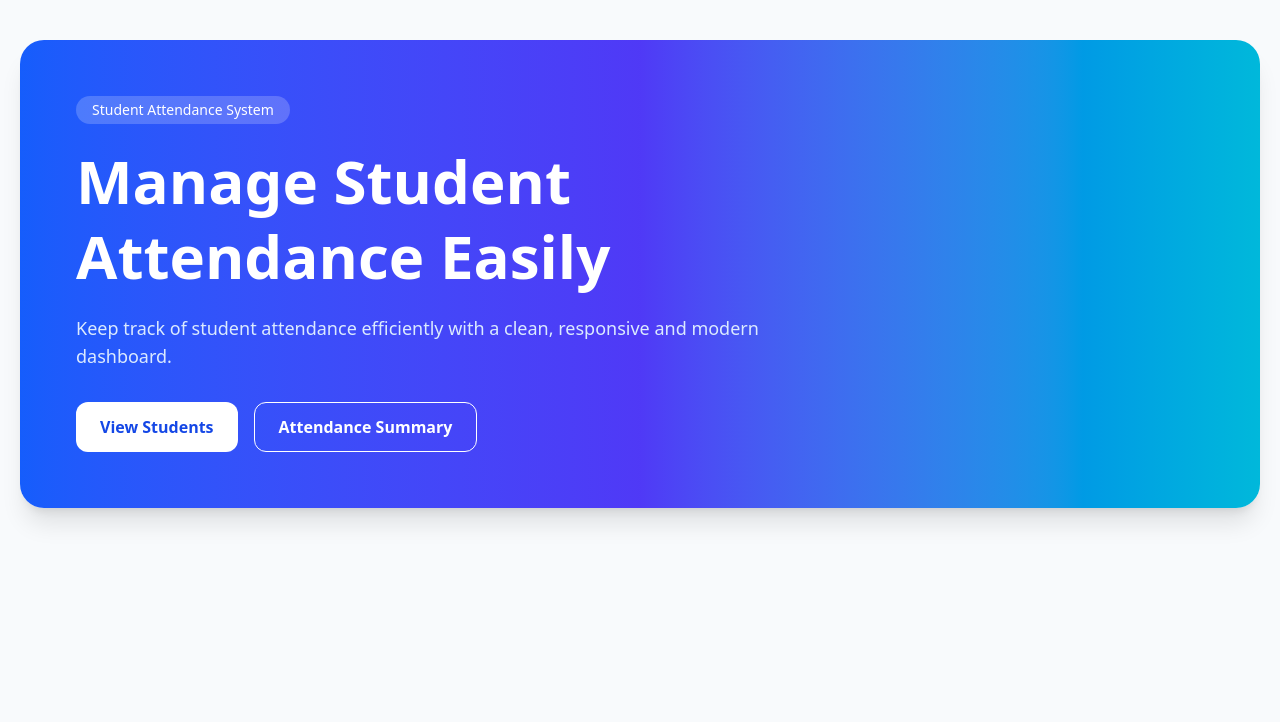
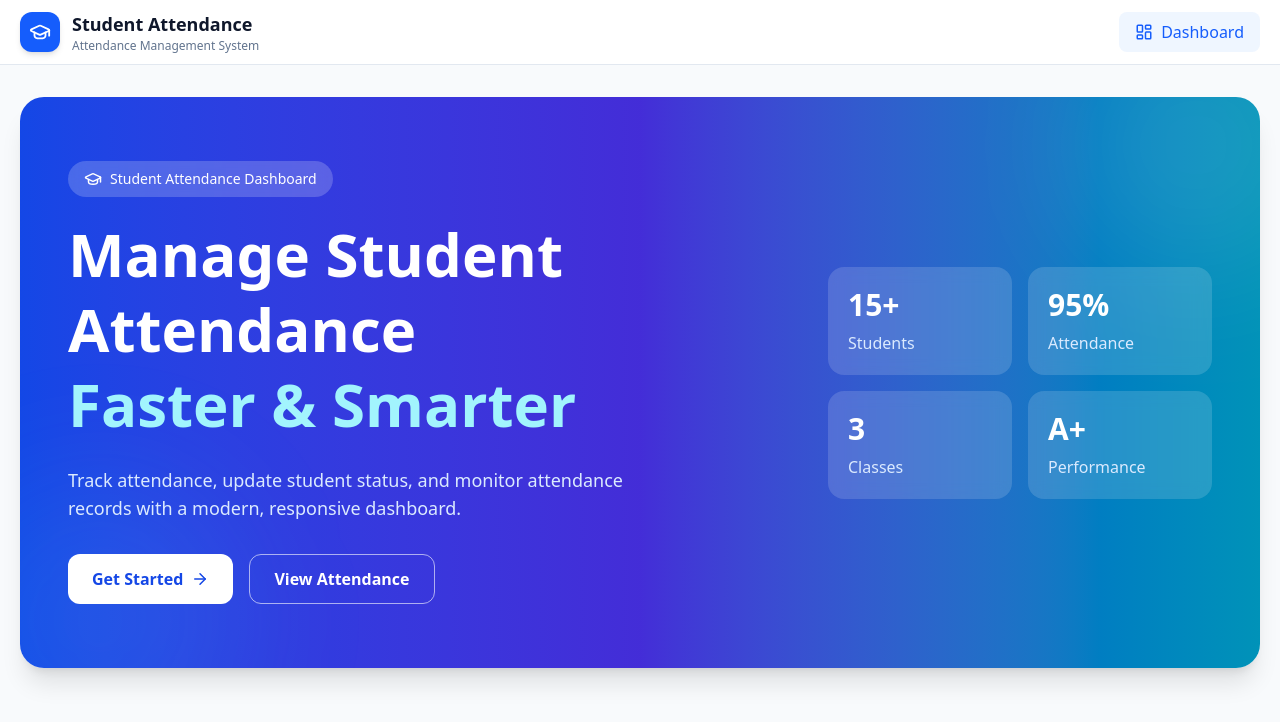
Before and after one commit to mdabgal/student-attendance, a Next.js app: page / in a window 1280 px wide. Shown: the top 722 px of the page. Built offline with nearby package versions, Linux system fonts and the light colour scheme.

Commit message:
navbar and hero section add

```diff
--- a/package.json
+++ b/package.json
@@ -9,6 +9,7 @@
     "lint": "eslint"
   },
   "dependencies": {
+    "lucide-react": "^1.27.0",
     "next": "16.2.12",
     "react": "19.2.4",
     "react-dom": "19.2.4"
--- a/src/app/page.tsx
+++ b/src/app/page.tsx
@@ -1,34 +1,13 @@
+import Navbar from "@/components/layout/Navbar";
+import Hero from "@/components/home/Hero";
+
 export default function Home() {
   return (
     <main className="min-h-screen bg-slate-50">
-      <div className="mx-auto max-w-7xl px-5 py-10">
-        {/* Hero Section */}
-        <section className="rounded-3xl bg-gradient-to-r from-blue-600 via-indigo-600 to-cyan-500 p-8 text-white shadow-xl md:p-14">
-          <div className="max-w-3xl">
-            <span className="inline-block rounded-full bg-white/20 px-4 py-1 text-sm font-medium">
-              Student Attendance System
-            </span>
+      <Navbar />
 
-            <h1 className="mt-5 text-4xl font-extrabold leading-tight md:text-6xl">
-              Manage Student Attendance Easily
-            </h1>
-
-            <p className="mt-5 text-base text-blue-100 md:text-lg">
-              Keep track of student attendance efficiently with a clean,
-              responsive and modern dashboard.
-            </p>
-
-            <div className="mt-8 flex flex-wrap gap-4">
-              <button className="rounded-xl bg-white px-6 py-3 font-semibold text-blue-700 transition hover:bg-slate-100">
-                View Students
-              </button>
-
-              <button className="rounded-xl border border-white px-6 py-3 font-semibold transition hover:bg-white hover:text-blue-700">
-                Attendance Summary
-              </button>
-            </div>
-          </div>
-        </section>
+      <div className="mx-auto max-w-7xl px-5 py-8">
+        <Hero />
       </div>
     </main>
   );
--- /dev/null
+++ b/src/components/home/Hero.tsx
@@ -0,0 +1,65 @@
+import { ArrowRight, GraduationCap } from "lucide-react";
+
+export default function Hero() {
+  return (
+    <section className="relative overflow-hidden rounded-3xl bg-gradient-to-r from-blue-700 via-indigo-700 to-cyan-600 px-6 py-12 text-white shadow-xl md:px-12 md:py-16">
+
+      <div className="absolute -top-20 -right-16 h-64 w-64 rounded-full bg-white/10 blur-3xl" />
+      <div className="absolute -bottom-24 -left-16 h-72 w-72 rounded-full bg-cyan-300/10 blur-3xl" />
+
+      <div className="relative flex flex-col items-start justify-between gap-10 lg:flex-row lg:items-center">
+        {/* Left */}
+        <div className="max-w-2xl">
+          <div className="mb-5 inline-flex items-center gap-2 rounded-full bg-white/20 px-4 py-2 text-sm font-medium backdrop-blur">
+            <GraduationCap size={18} />
+            Student Attendance Dashboard
+          </div>
+
+          <h1 className="text-4xl font-extrabold leading-tight md:text-5xl lg:text-6xl">
+            Manage Student Attendance
+            <span className="block text-cyan-200">Faster & Smarter</span>
+          </h1>
+
+          <p className="mt-6 max-w-xl text-base leading-7 text-blue-100 md:text-lg">
+            Track attendance, update student status, and monitor attendance
+            records with a modern, responsive dashboard.
+          </p>
+
+          <div className="mt-8 flex flex-wrap gap-4">
+            <button className="flex items-center gap-2 rounded-xl bg-white px-6 py-3 font-semibold text-blue-700 transition hover:scale-105 hover:bg-slate-100">
+              Get Started
+              <ArrowRight size={18} />
+            </button>
+
+            <button className="rounded-xl border border-white/60 px-6 py-3 font-semibold transition hover:bg-white hover:text-blue-700">
+              View Attendance
+            </button>
+          </div>
+        </div>
+
+        {/* Right */}
+        <div className="grid w-full max-w-sm grid-cols-2 gap-4">
+          <div className="rounded-2xl bg-white/15 p-5 backdrop-blur">
+            <h3 className="text-3xl font-bold">15+</h3>
+            <p className="mt-2 text-blue-100">Students</p>
+          </div>
+
+          <div className="rounded-2xl bg-white/15 p-5 backdrop-blur">
+            <h3 className="text-3xl font-bold">95%</h3>
+            <p className="mt-2 text-blue-100">Attendance</p>
+          </div>
+
+          <div className="rounded-2xl bg-white/15 p-5 backdrop-blur">
+            <h3 className="text-3xl font-bold">3</h3>
+            <p className="mt-2 text-blue-100">Classes</p>
+          </div>
+
+          <div className="rounded-2xl bg-white/15 p-5 backdrop-blur">
+            <h3 className="text-3xl font-bold">A+</h3>
+            <p className="mt-2 text-blue-100">Performance</p>
+          </div>
+        </div>
+      </div>
+    </section>
+  );
+}
--- /dev/null
+++ b/src/components/layout/Navbar.tsx
@@ -0,0 +1,66 @@
+"use client";
+
+import Link from "next/link";
+import { Menu, X, GraduationCap, LayoutDashboard } from "lucide-react";
+import { useState } from "react";
+
+export default function Navbar() {
+  const [isOpen, setIsOpen] = useState(false);
+
+  return (
+    <header className="sticky top-0 z-50 border-b border-slate-200 bg-white/90 backdrop-blur">
+      <div className="mx-auto flex h-16 max-w-7xl items-center justify-between px-5">
+        {/* Logo */}
+        <Link href="/" className="flex items-center gap-3">
+          <div className="flex h-10 w-10 items-center justify-center rounded-xl bg-blue-600 text-white shadow-md">
+            <GraduationCap size={22} />
+          </div>
+
+          <div>
+            <h2 className="text-lg font-bold text-slate-900">
+              Student Attendance
+            </h2>
+            <p className="text-xs text-slate-500">
+              Attendance Management System
+            </p>
+          </div>
+        </Link>
+
+        {/* Desktop Menu */}
+        <nav className="hidden items-center gap-6 md:flex">
+          <Link
+            href="/"
+            className="flex items-center gap-2 rounded-lg bg-blue-50 px-4 py-2 font-medium text-blue-600"
+          >
+            <LayoutDashboard size={18} />
+            Dashboard
+          </Link>
+        </nav>
+
+        {/* Mobile Menu Button */}
+        <button
+          onClick={() => setIsOpen(!isOpen)}
+          className="rounded-lg p-2 text-slate-700 transition hover:bg-slate-100 md:hidden"
+        >
+          {isOpen ? <X size={24} /> : <Menu size={24} />}
+        </button>
+      </div>
+
+      {/* Mobile Menu */}
+      {isOpen && (
+        <div className="border-t border-slate-200 bg-white md:hidden">
+          <nav className="mx-auto flex max-w-7xl flex-col gap-2 px-5 py-4">
+            <Link
+              href="/"
+              onClick={() => setIsOpen(false)}
+              className="flex items-center gap-2 rounded-lg bg-blue-50 px-4 py-3 font-medium text-blue-600"
+            >
+              <LayoutDashboard size={18} />
+              Dashboard
+            </Link>
+          </nav>
+        </div>
+      )}
+    </header>
+  );
+}
```
Also changed, not shown: 1 other file (tests, documents, lock files or other folders).
